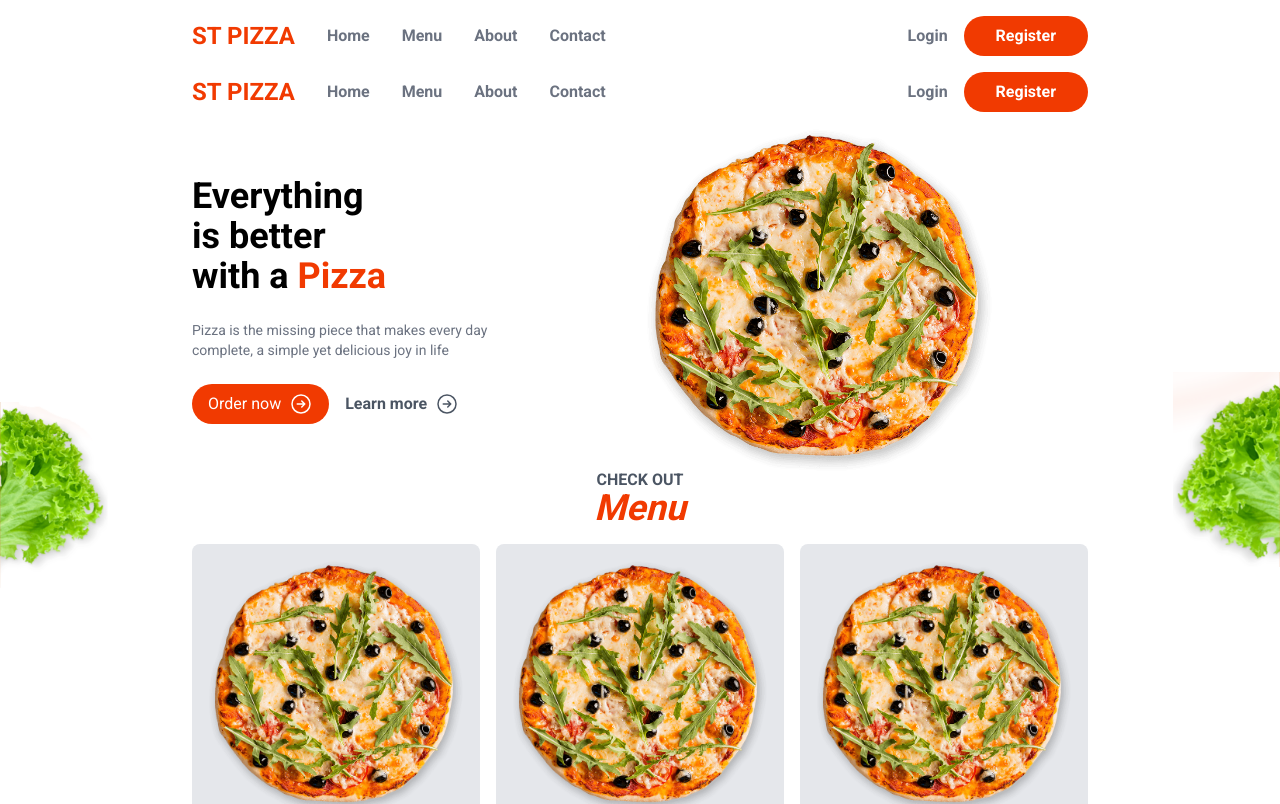
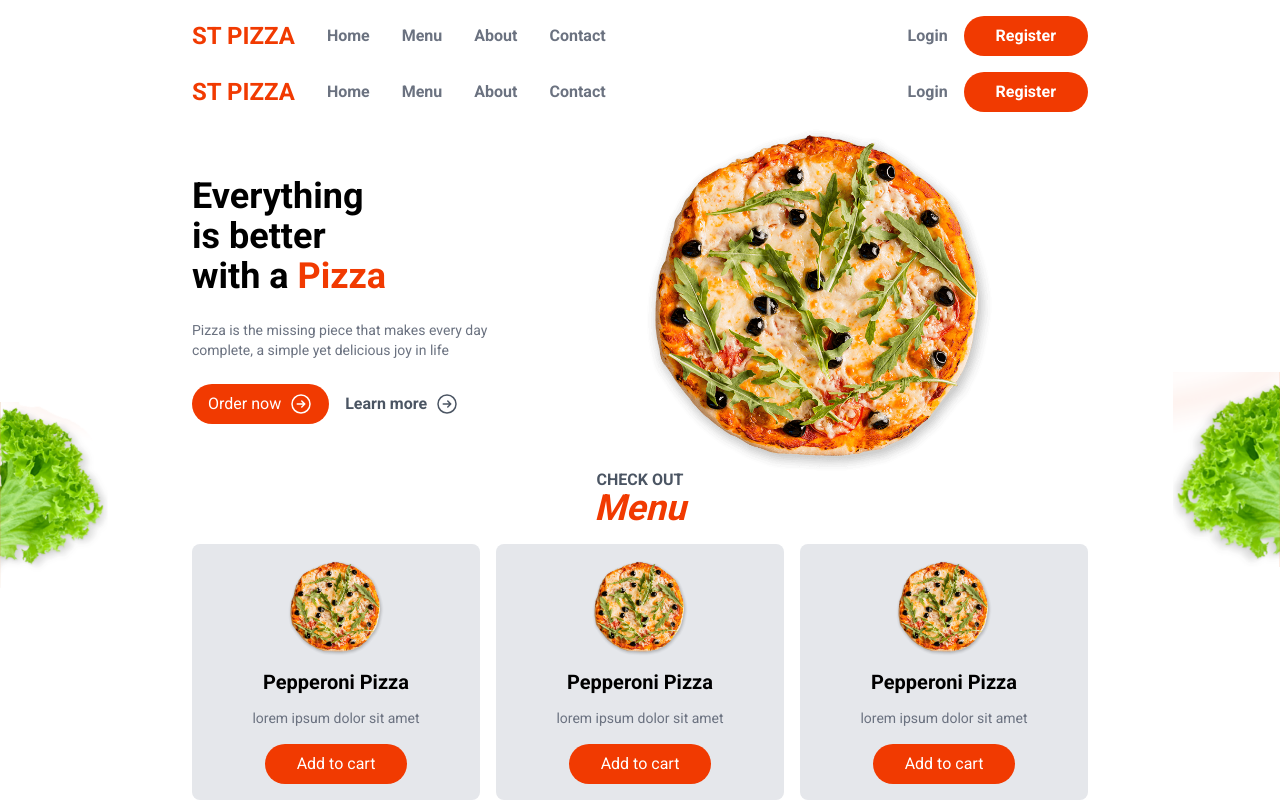
Before and after one commit to Edyane/food-ordering, a Next.js app in the folder food-ordering/: page / in a window 1280 px wide. Shown: the top 804 px of the page. Built offline with nearby package versions, Linux system fonts and the light colour scheme.

Commit message:
fix: adicionando pequeno ajute ao MenuItem

```diff
--- a/food-ordering/src/components/menu/MenuItem.js
+++ b/food-ordering/src/components/menu/MenuItem.js
@@ -1,7 +1,13 @@
 export default function MenuItem() {
 	return (
 		<div className="bg-gray-200 p-4 rounded-lg text-center group hover:bg-white hover:shadow-md hover:shadow-black/25 transition-all">
-			<img src="/pizza.png" alt="pizza" />
+			<div className="text-center">
+				<img
+					src="/pizza.png"
+					className="max-h-auto max-h-24 block mx-auto"
+					alt="pizza"
+				/>
+			</div>
 			<h4 className="font-semibold text-xl my-3">Pepperoni Pizza</h4>
 			<p className="text-gray-500 text-sm">lorem ipsum dolor sit amet</p>
 			<button className="mt-4 bg-primary text-white rounded-full px-8 py-2">
@@ -9,4 +15,4 @@ export default function MenuItem() {
 			</button>
 		</div>
 	);
-};
+}
```
